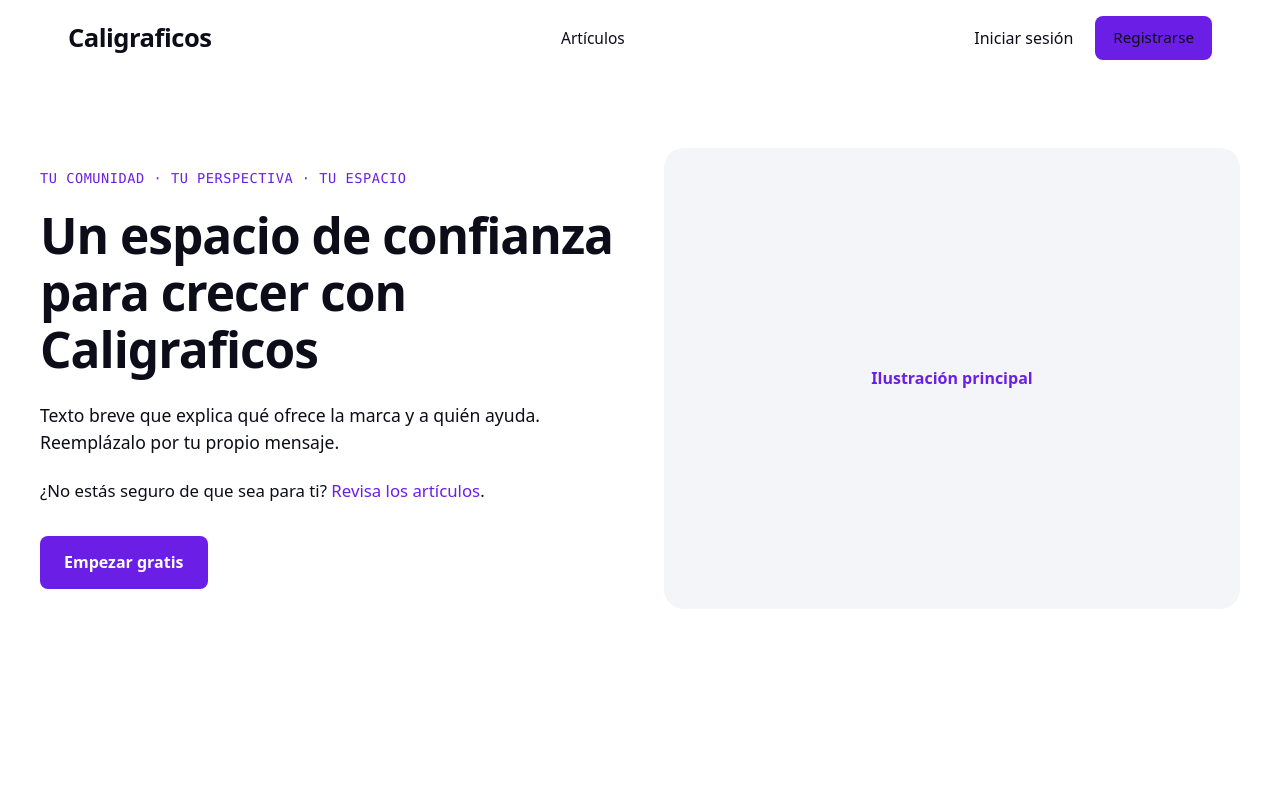
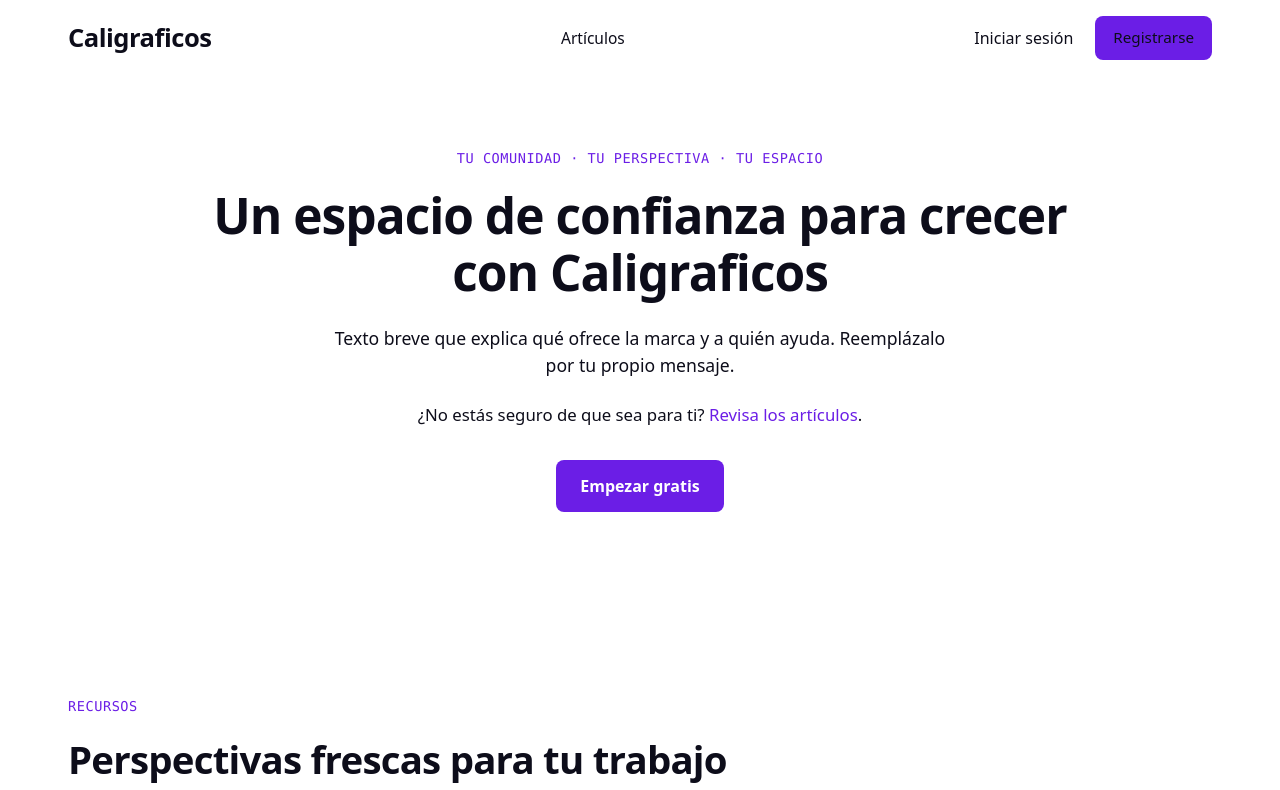
Before and after one commit to Caligraficos/trabajodeinformatica, a plain HTML site: page index.html in a window 1280 px wide. Shown: the top 790 px of the page. Drawn offline with Linux system fonts and the light colour scheme.

Commit message:
Centrar portada y quitar ilustración principal
Co-Authored-By: Claude Haiku 5.5 <noreply@anthropic.com>
Claude-Session: https://claude.ai/code/session_01CHAd5Cc3D4ekA8c3wD2be4

```diff
--- a/index.html
+++ b/index.html
@@ -60,20 +60,15 @@
 
     /* Hero */
     .hero {
-      display: grid; grid-template-columns: 1fr 1fr; gap: 48px;
-      align-items: center; padding: 72px 0 96px;
+      text-align: center; padding: 72px 0 96px;
     }
     .hero h1 {
       font-size: clamp(2.1rem, 4vw, 3.1rem); line-height: 1.15;
       letter-spacing: -0.02em; font-weight: 600; margin-bottom: 24px;
     }
-    .hero p.lead { font-size: 1.1rem; color: var(--text); margin-bottom: 22px; max-width: 520px; }
+    .hero p.lead { font-size: 1.1rem; color: var(--text); margin: 0 auto 22px; max-width: 620px; }
     .hero .quiz { font-size: 1.05rem; margin-bottom: 32px; color: var(--text); }
-    .hero-art {
-      background: var(--bg-soft); border-radius: 20px;
-      aspect-ratio: 5 / 4; display: flex; align-items: center; justify-content: center;
-      color: var(--purple); font-weight: 600;
-    }
+    .hero h1 { margin-left: auto; margin-right: auto; max-width: 900px; }
 
     /* Sections */
     section { padding: 88px 0; }
@@ -165,7 +160,7 @@
 
     @media (max-width: 900px) {
       nav { display: none; }
-      .hero, .split, .footer-grid { grid-template-columns: 1fr; }
+      .split, .footer-grid { grid-template-columns: 1fr; }
       .split.reverse .media { order: 0; }
       .cards, .benefits { grid-template-columns: 1fr; }
       .hero { padding: 48px 0 64px; gap: 32px; }
@@ -191,14 +186,11 @@
 
   <main>
     <div class="container hero">
-      <div>
-        <span class="eyebrow">Tu comunidad · Tu perspectiva · Tu espacio</span>
-        <h1>Un espacio de confianza para crecer con Caligraficos</h1>
-        <p class="lead">Texto breve que explica qué ofrece la marca y a quién ayuda. Reemplázalo por tu propio mensaje.</p>
-        <p class="quiz">¿No estás seguro de que sea para ti? <a href="#articulos">Revisa los artículos</a>.</p>
-        <a class="btn" href="mailto:contacto@ejemplo.com">Empezar gratis</a>
-      </div>
-      <div class="hero-art">Ilustración principal</div>
+      <span class="eyebrow">Tu comunidad · Tu perspectiva · Tu espacio</span>
+      <h1>Un espacio de confianza para crecer con Caligraficos</h1>
+      <p class="lead">Texto breve que explica qué ofrece la marca y a quién ayuda. Reemplázalo por tu propio mensaje.</p>
+      <p class="quiz">¿No estás seguro de que sea para ti? <a href="#articulos">Revisa los artículos</a>.</p>
+      <a class="btn" href="mailto:contacto@ejemplo.com">Empezar gratis</a>
     </div>
 
     <section id="articulos">
```
